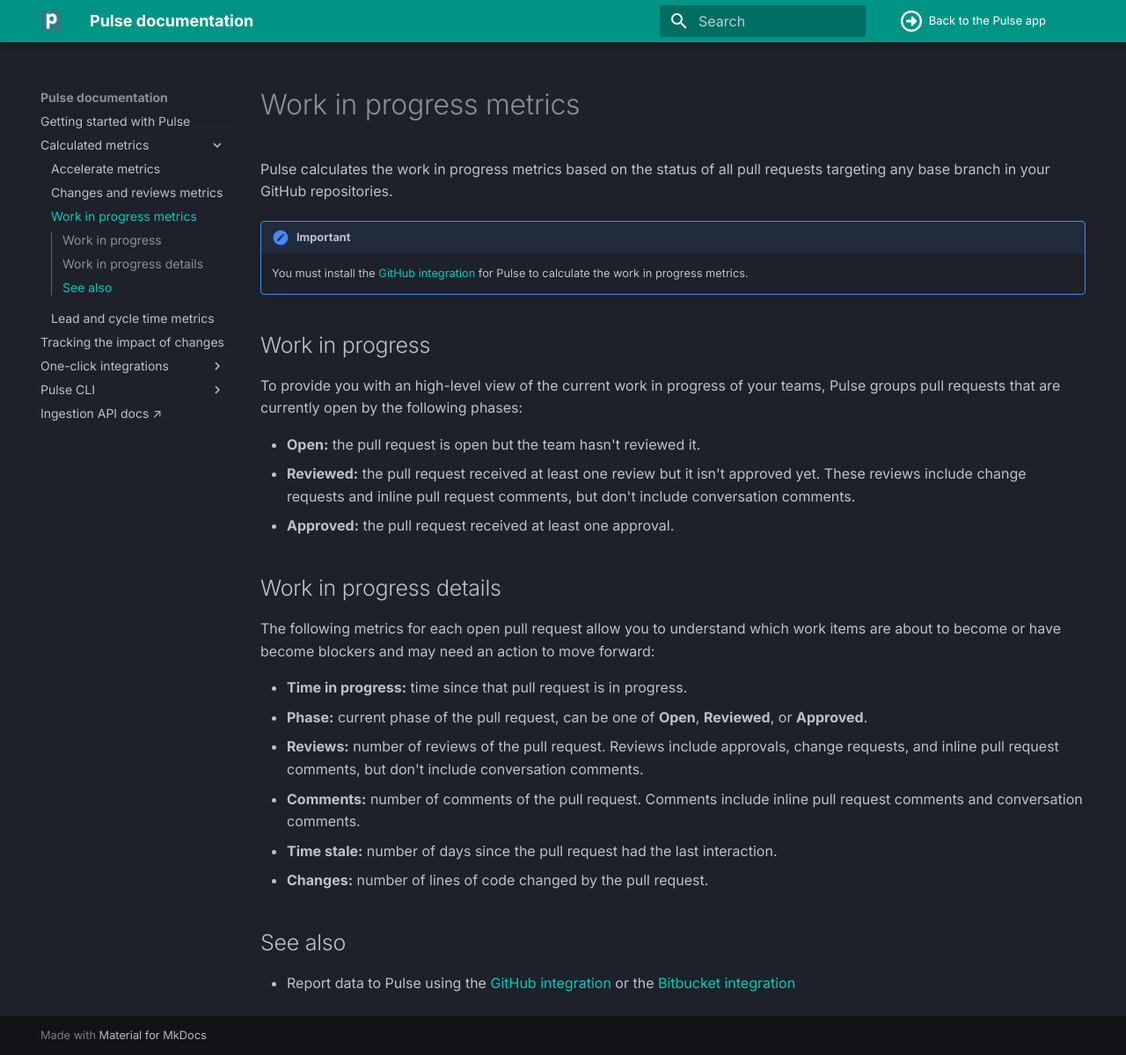
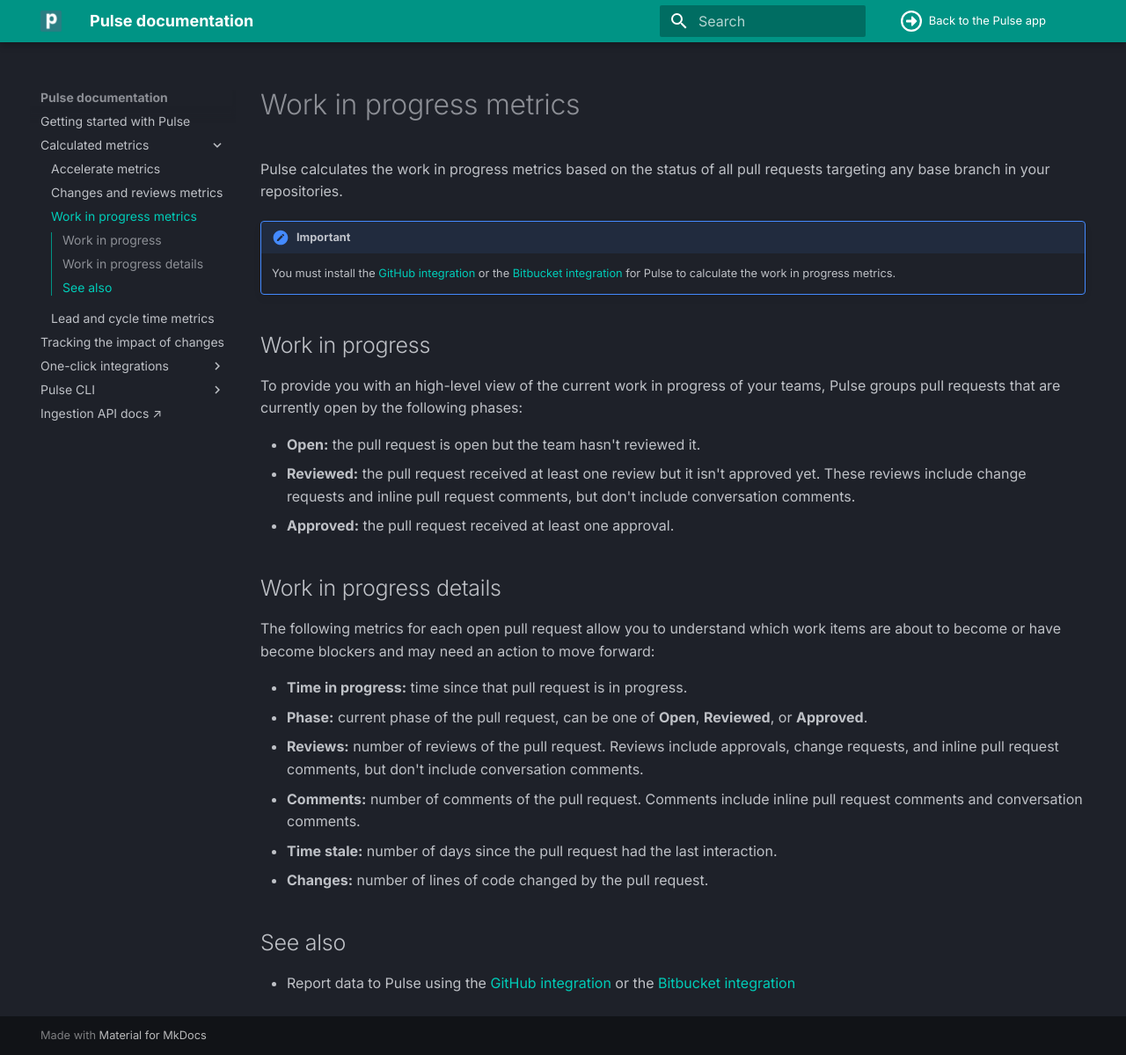
Before and after one commit to codacy/pulse-user-docs, an MkDocs documentation site: the page built from docs/metrics/accelerate-wip.md, in a window 1280 px wide and 1199 px high. Shown: the whole window at 88% size. Built offline with MkDocs 1.6.1 and Material for MkDocs 9.7.7, drawn with Linux system fonts in a browser that asks for light colours.

Commit message:
clean: Update Work in process introduction to consider Bitbucket integration

```diff
--- a/docs/metrics/accelerate-wip.md
+++ b/docs/metrics/accelerate-wip.md
@@ -1,9 +1,9 @@
 # Work in progress metrics
 
-Pulse calculates the work in progress metrics based on the status of all pull requests targeting any base branch in your GitHub repositories.
+Pulse calculates the work in progress metrics based on the status of all pull requests targeting any base branch in your repositories.
 
 !!! important
-    You must install the [GitHub integration](../one-click-integrations/github-integration.md) for Pulse to calculate the work in progress metrics.
+    You must install the [GitHub integration](../one-click-integrations/github-integration.md) or the [Bitbucket integration](../one-click-integrations/bitbucket-integration.md) for Pulse to calculate the work in progress metrics.
 
 ## Work in progress
 
```
